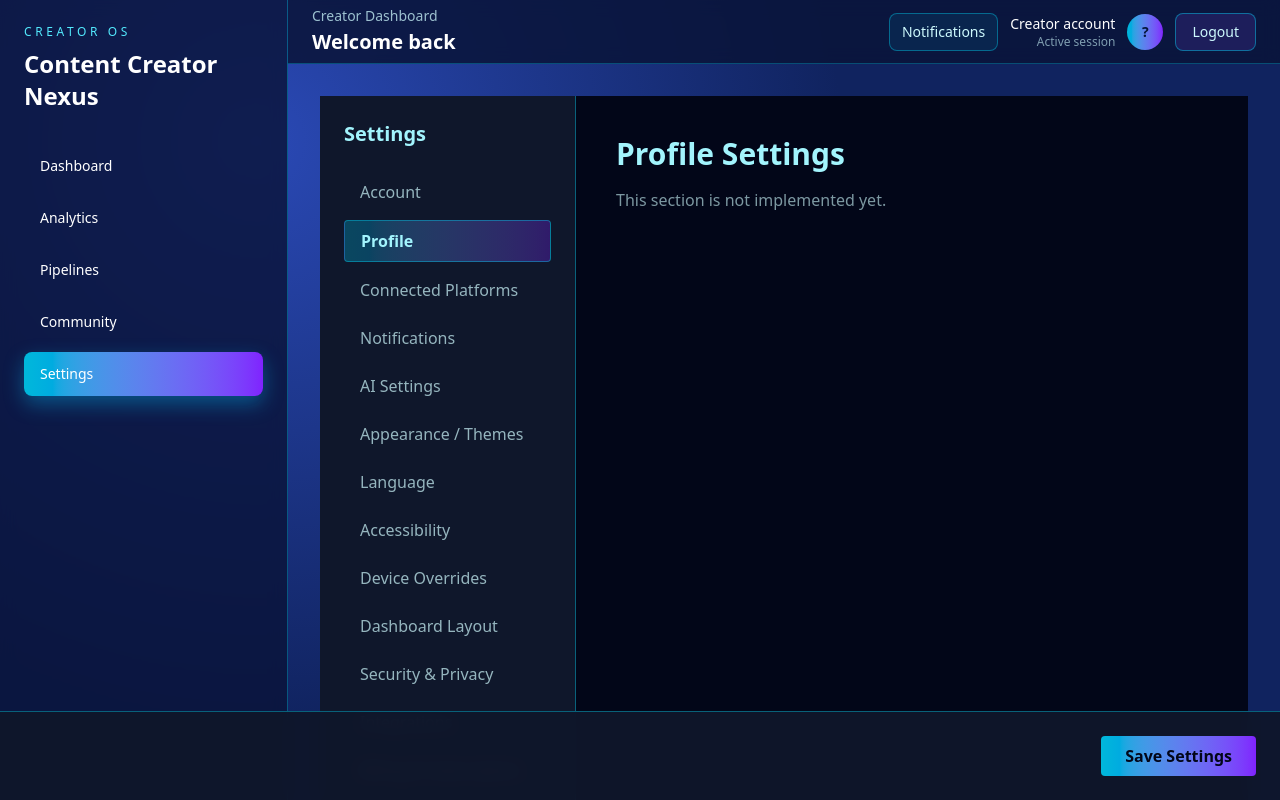
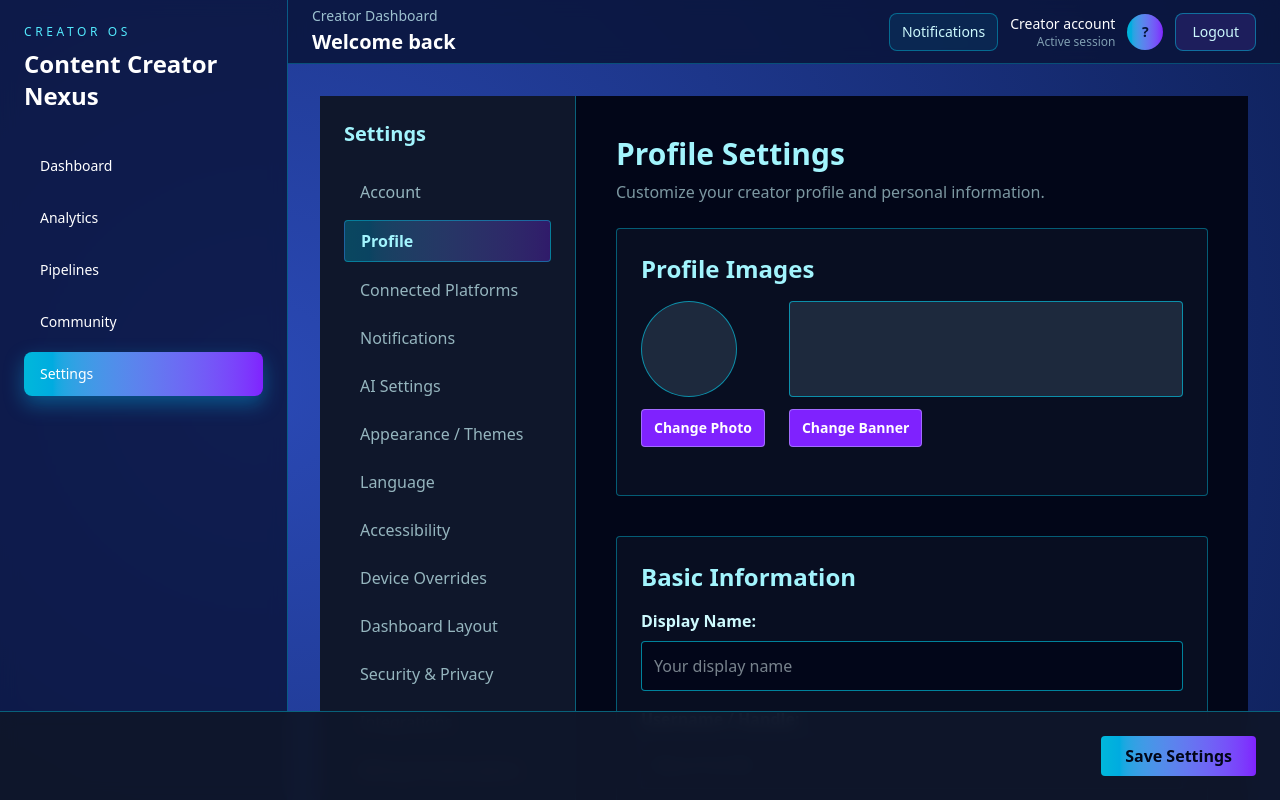
Before and after one commit to stephensdf89/Nexus, a Next.js app: page /settings in a window 1280 px wide. Both pictures are taken after a click on the button "Profile". Shown: the top 800 px of the page. Built offline with nearby package versions, Linux system fonts and the light colour scheme; no server answers.

Commit message:
Add ProfileSettings component with creator profile customization

```diff
--- a/src/app/settings/page.jsx
+++ b/src/app/settings/page.jsx
@@ -208,7 +208,7 @@ export default function SettingsPage() {
 
           {/* PLACEHOLDERS FOR FUTURE FEATURES */}
           {active === "account" && <AccountSettings />}
-          {active === "profile" && <Placeholder title="Profile Settings" />}
+          {active === "profile" && <ProfileSettings />}
           {active === "connected" && <Placeholder title="Connected Platforms (Coming Soon)" />}
           {active === "language" && <Placeholder title="Language Settings" />}
           {active === "security" && <Placeholder title="Security & Privacy (Coming Soon)" />}
@@ -710,3 +710,180 @@ function AccountSettings() {
     </div>
   );
 }
+
+function ProfileSettings() {
+  return (
+    <div>
+      <h1 className="text-3xl font-bold mb-2 text-cyan-200">Profile Settings</h1>
+      <p className="text-cyan-100/60 mb-6">Customize your creator profile and personal information.</p>
+
+      {/* PROFILE IMAGES */}
+      <section className="mb-10 bg-slate-900/50 p-6 rounded border border-cyan-400/40">
+        <h2 className="text-2xl font-bold mb-4 text-cyan-200">Profile Images</h2>
+
+        <div className="flex items-center gap-6 mb-6">
+          {/* PROFILE PICTURE */}
+          <div className="text-center">
+            <div className="w-24 h-24 rounded-full bg-slate-800 border border-cyan-400/60 mb-3"></div>
+            <button className="bg-violet-600 hover:bg-violet-500 px-3 py-2 rounded font-bold border border-violet-300/50 text-white text-sm">
+              Change Photo
+            </button>
+          </div>
+
+          {/* BANNER */}
+          <div className="flex-1">
+            <div className="w-full h-24 bg-slate-800 border border-cyan-400/60 mb-3 rounded"></div>
+            <button className="bg-violet-600 hover:bg-violet-500 px-3 py-2 rounded font-bold border border-violet-300/50 text-white text-sm">
+              Change Banner
+            </button>
+          </div>
+        </div>
+      </section>
+
+      {/* BASIC INFO */}
+      <section className="mb-10 bg-slate-900/50 p-6 rounded border border-cyan-400/40">
+        <h2 className="text-2xl font-bold mb-4 text-cyan-200">Basic Information</h2>
+
+        <label className="block mb-4">
+          <span className="text-cyan-100 font-semibold mb-2 block">Display Name:</span>
+          <input
+            type="text"
+            className="w-full p-3 bg-slate-950/80 border border-cyan-400/60 rounded text-cyan-50"
+            placeholder="Your display name"
+          />
+        </label>
+
+        <label className="block mb-4">
+          <span className="text-cyan-100 font-semibold mb-2 block">Username / Handle:</span>
+          <input
+            type="text"
+            className="w-full p-3 bg-slate-950/80 border border-cyan-400/60 rounded text-cyan-50"
+            placeholder="@yourhandle"
+          />
+        </label>
+
+        <label className="block mb-4">
+          <span className="text-cyan-100 font-semibold mb-2 block">Bio:</span>
+          <textarea
+            className="w-full p-3 bg-slate-950/80 border border-cyan-400/60 rounded text-cyan-50 h-24"
+            placeholder="Tell people about yourself..."
+          ></textarea>
+        </label>
+
+        <label className="block mb-4">
+          <span className="text-cyan-100 font-semibold mb-2 block">Pronouns:</span>
+          <select className="w-full p-3 bg-slate-950/80 border border-cyan-400/60 rounded text-cyan-50">
+            <option value="none">Prefer not to say</option>
+            <option value="he/him">He/Him</option>
+            <option value="she/her">She/Her</option>
+            <option value="they/them">They/Them</option>
+            <option value="custom">Custom</option>
+          </select>
+        </label>
+      </section>
+
+      {/* SOCIAL LINKS */}
+      <section className="mb-10 bg-slate-900/50 p-6 rounded border border-cyan-400/40">
+        <h2 className="text-2xl font-bold mb-4 text-cyan-200">Social Links</h2>
+
+        <label className="block mb-4">
+          <span className="text-cyan-100 font-semibold mb-2 block">Website:</span>
+          <input
+            type="text"
+            className="w-full p-3 bg-slate-950/80 border border-cyan-400/60 rounded text-cyan-50"
+            placeholder="https://yourwebsite.com"
+          />
+        </label>
+
+        <label className="block mb-4">
+          <span className="text-cyan-100 font-semibold mb-2 block">Instagram:</span>
+          <input
+            type="text"
+            className="w-full p-3 bg-slate-950/80 border border-cyan-400/60 rounded text-cyan-50"
+            placeholder="@username"
+          />
+        </label>
+
+        <label className="block mb-4">
+          <span className="text-cyan-100 font-semibold mb-2 block">TikTok:</span>
+          <input
+            type="text"
+            className="w-full p-3 bg-slate-950/80 border border-cyan-400/60 rounded text-cyan-50"
+            placeholder="@username"
+          />
+        </label>
+
+        <label className="block mb-4">
+          <span className="text-cyan-100 font-semibold mb-2 block">YouTube:</span>
+          <input
+            type="text"
+            className="w-full p-3 bg-slate-950/80 border border-cyan-400/60 rounded text-cyan-50"
+            placeholder="Channel URL"
+          />
+        </label>
+
+        <label className="block mb-4">
+          <span className="text-cyan-100 font-semibold mb-2 block">Twitter / X:</span>
+          <input
+            type="text"
+            className="w-full p-3 bg-slate-950/80 border border-cyan-400/60 rounded text-cyan-50"
+            placeholder="@username"
+          />
+        </label>
+      </section>
+
+      {/* CREATOR CATEGORY */}
+      <section className="mb-10 bg-slate-900/50 p-6 rounded border border-cyan-400/40">
+        <h2 className="text-2xl font-bold mb-4 text-cyan-200">Creator Category</h2>
+
+        <label className="block mb-4">
+          <span className="text-cyan-100 font-semibold mb-2 block">Category:</span>
+          <select className="w-full p-3 bg-slate-950/80 border border-cyan-400/60 rounded text-cyan-50">
+            <option value="general">General Creator</option>
+            <option value="gaming">Gaming</option>
+            <option value="beauty">Beauty</option>
+            <option value="fitness">Fitness</option>
+            <option value="education">Education</option>
+            <option value="music">Music</option>
+            <option value="lifestyle">Lifestyle</option>
+            <option value="tech">Tech</option>
+            <option value="other">Other</option>
+          </select>
+        </label>
+      </section>
+
+      {/* VISIBILITY */}
+      <section className="mb-10 bg-slate-900/50 p-6 rounded border border-cyan-400/40">
+        <h2 className="text-2xl font-bold mb-4 text-cyan-200">Profile Visibility</h2>
+
+        <label className="flex items-center cursor-pointer mb-3">
+          <input type="checkbox" className="w-4 h-4 rounded cursor-pointer" />
+          <span className="ml-3 text-cyan-100">Make my profile public</span>
+        </label>
+
+        <label className="flex items-center cursor-pointer mb-3">
+          <input type="checkbox" className="w-4 h-4 rounded cursor-pointer" />
+          <span className="ml-3 text-cyan-100">Show my social links</span>
+        </label>
+
+        <label className="flex items-center cursor-pointer">
+          <input type="checkbox" className="w-4 h-4 rounded cursor-pointer" />
+          <span className="ml-3 text-cyan-100">Allow profile discovery</span>
+        </label>
+      </section>
+
+      {/* DANGER ZONE */}
+      <section className="mb-10 bg-slate-900/50 p-6 rounded border border-violet-400/40">
+        <h2 className="text-2xl font-bold mb-4 text-violet-400">Danger Zone</h2>
+
+        <button className="bg-violet-700 hover:bg-violet-600 px-4 py-2 rounded font-bold mb-4 border border-violet-300/50 text-white">
+          Reset Profile
+        </button>
+
+        <p className="text-cyan-100/60">
+          This will reset your profile information but will not delete your account.
+        </p>
+      </section>
+    </div>
+  );
+}
```
